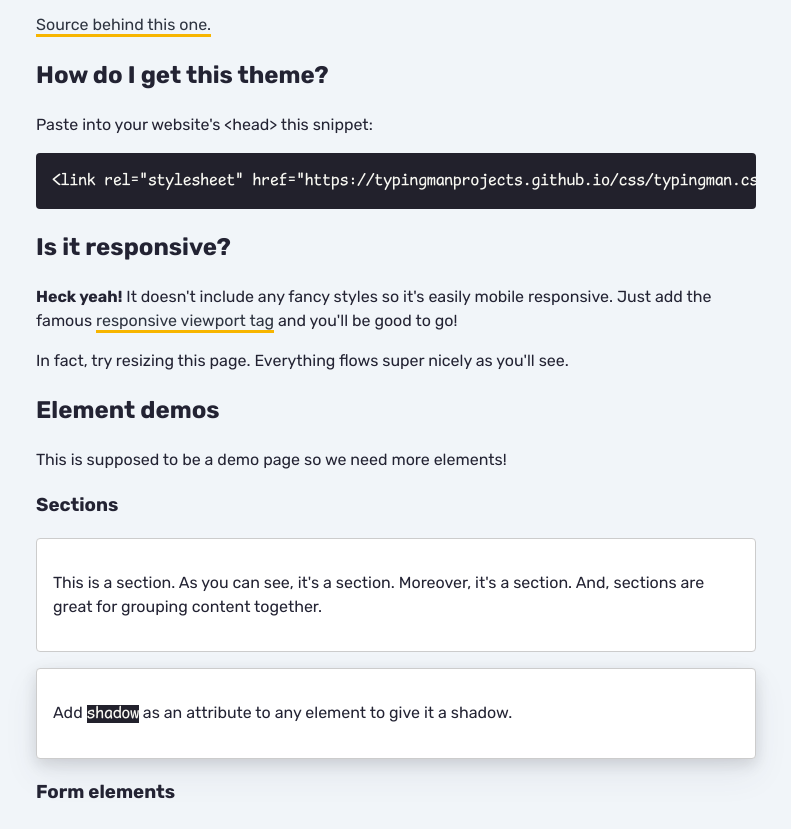
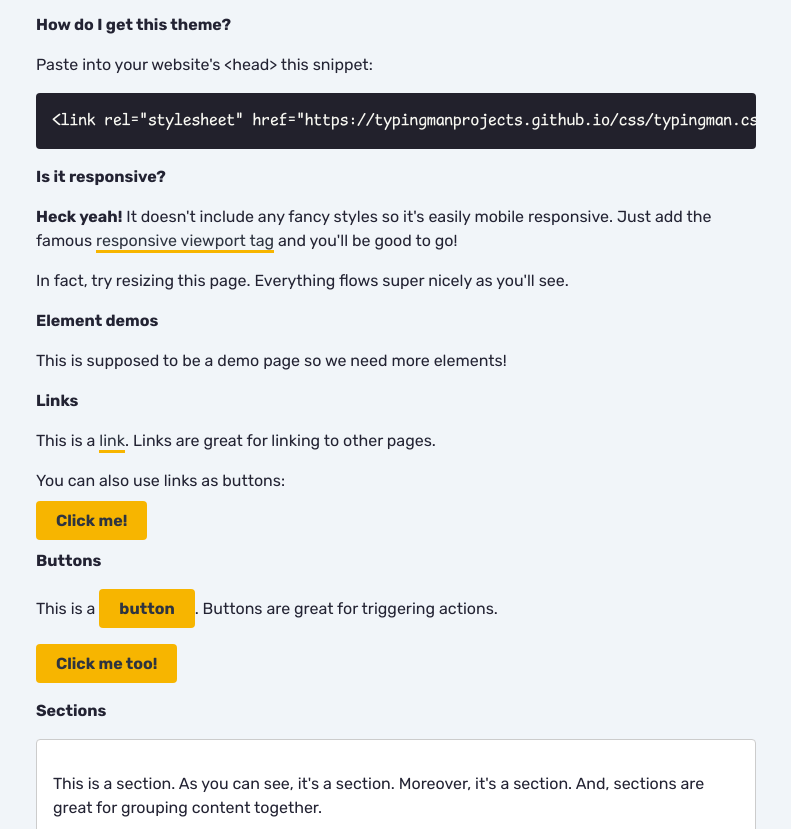
Before and after one commit to typingmanprojects/css, a plain HTML site: page docs/index.html in a window 1280 px wide. Shown: the part 261-1090 px from the top of the page, without its empty margins (244-1035 px from the left). Drawn offline with nearby package versions, Linux system fonts and the light colour scheme.

Commit message:
page update

```diff
--- a/docs/index.html
+++ b/docs/index.html
@@ -50,6 +50,19 @@
 
             <h2>Element demos</h2>
             <p>This is supposed to be a demo page so we need more elements!</p>
+            <h3>Links</h3>
+            <p>
+                This is a <a href="#">link</a>. Links are great for linking to
+                other pages.
+            </p>
+            <p>You can also use links as buttons:</p>
+            <a href="#" type="button">Click me!</a>
+            <h3>Buttons</h3>
+            <p>
+                This is a <button>button</button>. Buttons are great for
+                triggering actions.
+            </p>
+            <button>Click me too!</button>
             <h3>Sections</h3>
             <section>
                 <p>
@@ -160,8 +173,6 @@
                 width="720"
             />
             <hr />
-
-            <p>Here is a <button>button</button> That's all.</p>
             <blockquote>This is a blockquote.</blockquote>
             <pre>
       Good old preformatted text, no code at all
--- a/docs/typingman.css
+++ b/docs/typingman.css
@@ -69,6 +69,7 @@ h3,
 h4,
 h5,
 h6 {
+    font-size: inherit;
     font-family: "Rubik", sans-serif;
     color: var(--color);
 }
@@ -134,10 +135,21 @@ button {
     border-radius: 0.25rem;
     padding: 10px 20px;
     font-weight: 700;
+    font-size: inherit;
+    font-family: "Rubik", sans-serif;
+}
+
+button:hover {
+    box-shadow: inset 0 0 0 2px #2e3440;
+}
+
+button:active {
+    opacity: 0.8;
 }
 
 a {
     color: #2e3440;
+    font-size: inherit;
     font-style: normal;
     text-decoration: none;
     border-bottom: 3px solid #f7b500;
@@ -145,6 +157,26 @@ a {
 
 a:hover {
     border-color: #2e3440;
+}
+
+a[type="button"] {
+    color: #2e3440;
+    background-color: #f7b500;
+    cursor: pointer;
+    border: none;
+    border-radius: 0.25rem;
+    padding: 10px 20px;
+    font-weight: 700;
+    font-size: inherit;
+    font-family: "Rubik", sans-serif;
+}
+
+a[type="button"]:hover {
+    box-shadow: inset 0 0 0 2px #2e3440;
+}
+
+a[type="button"]:active {
+    opacity: 0.8;
 }
 
 a[href^="mailto:"]:before {
```
